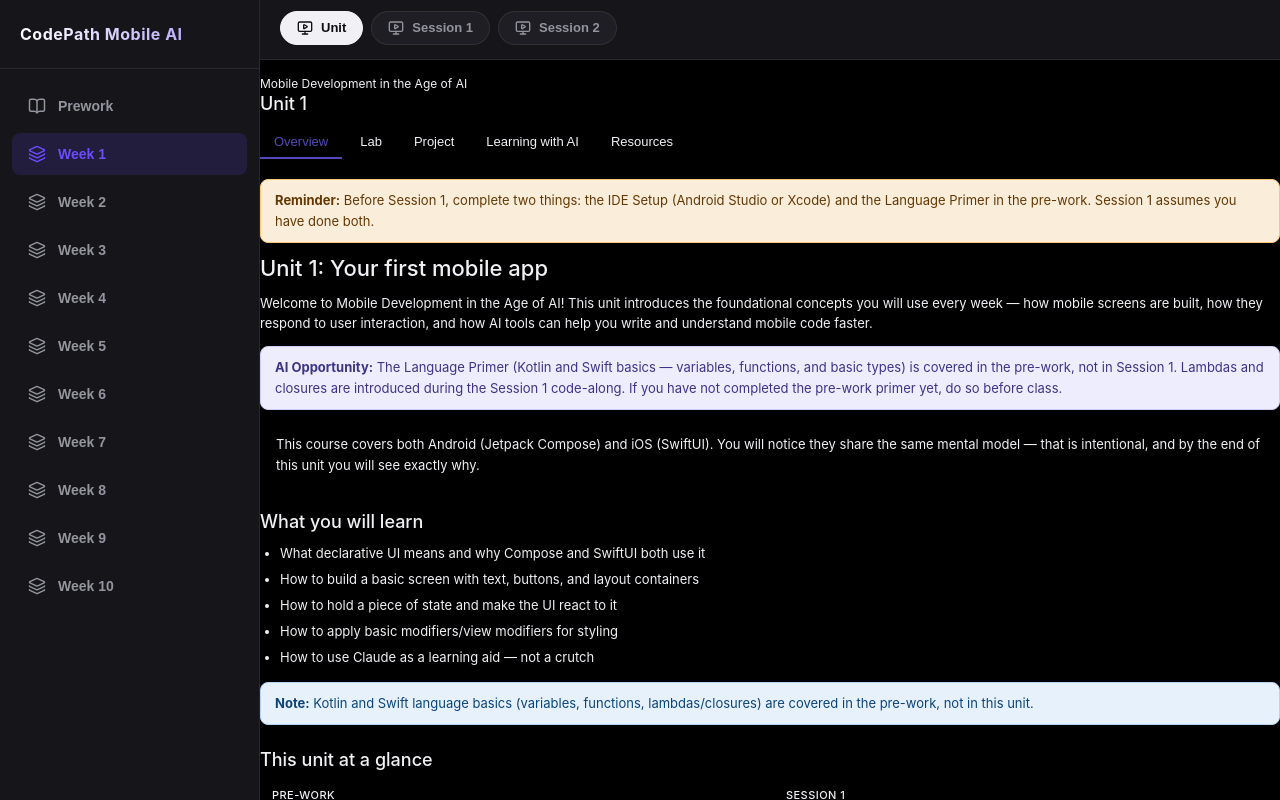
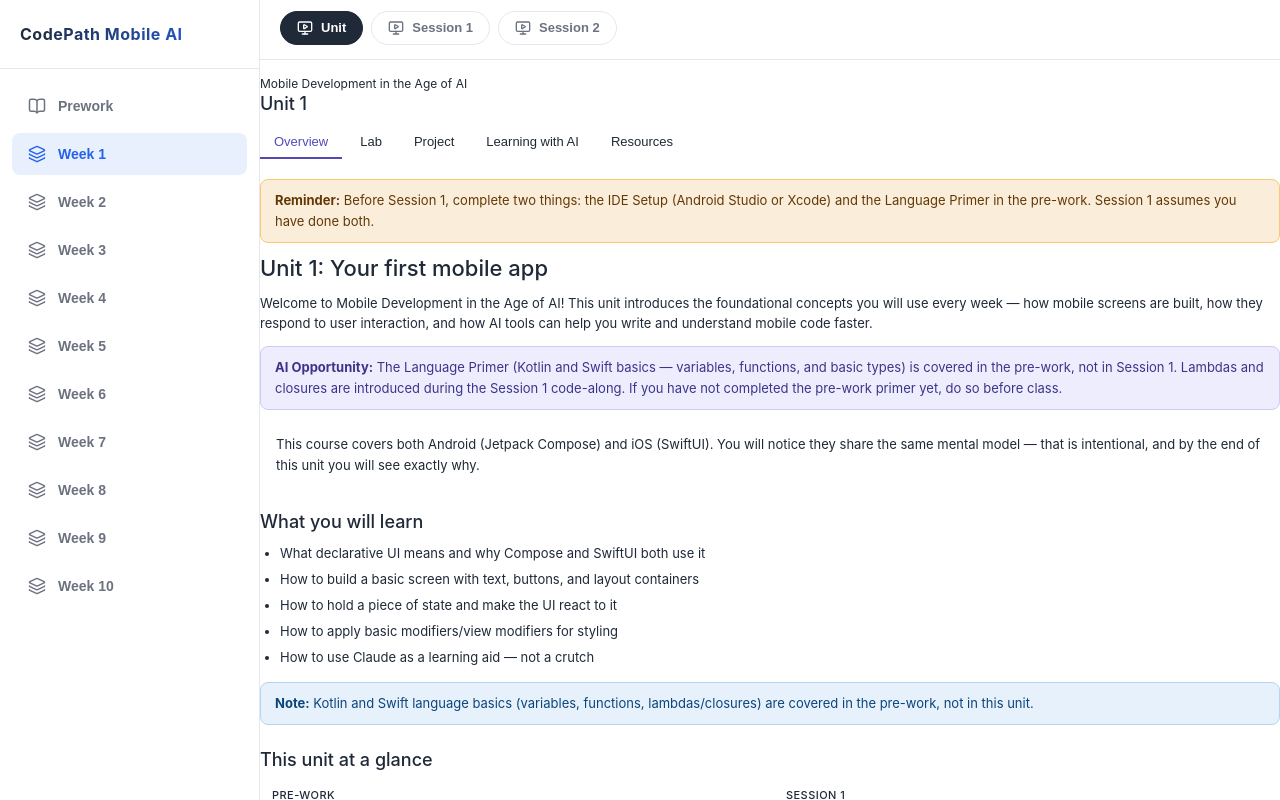
Before and after one commit to PaulLeung93/Mobile-Development-Course, a React (Vite) app: page / in a window 1280 px wide. Built offline with nearby package versions, Linux system fonts and the light colour scheme.

Commit message:
style: switch navigation shell to light mode

```diff
--- a/src/index.css
+++ b/src/index.css
@@ -1,12 +1,12 @@
 :root {
-  --bg-dark: #0f0f13;
-  --bg-sidebar: #15151a;
-  --bg-panel: #1e1e24;
-  --text-main: #f0f0f5;
-  --text-muted: #94949e;
-  --accent: #6b4cff;
-  --accent-hover: #5438dc;
-  --border-color: rgba(255, 255, 255, 0.08);
+  --bg-dark: #f0f2f5;
+  --bg-sidebar: #ffffff;
+  --bg-panel: #ffffff;
+  --text-main: #1f2937;
+  --text-muted: #6b7280;
+  --accent: #2563eb;
+  --accent-hover: #1d4ed8;
+  --border-color: #e5e7eb;
   --sidebar-width: 260px;
 }
 
@@ -49,7 +49,7 @@
   font-size: 16px;
   font-weight: 700;
   letter-spacing: 0.5px;
-  background: linear-gradient(90deg, #fff, #a594fd);
+  background: linear-gradient(90deg, #1f2937, #2563eb);
   -webkit-background-clip: text;
   -webkit-text-fill-color: transparent;
 }
@@ -80,12 +80,12 @@
 }
 
 .sidebar-link:hover {
-  background-color: rgba(255, 255, 255, 0.05);
+  background-color: rgba(0, 0, 0, 0.04);
   color: var(--text-main);
 }
 
 .sidebar-link.active {
-  background-color: rgba(107, 76, 255, 0.15);
+  background-color: rgba(37, 99, 235, 0.1);
   color: var(--accent);
 }
 
@@ -145,12 +145,12 @@
 
 .tab-link:hover {
   color: var(--text-main);
-  border-color: rgba(255, 255, 255, 0.2);
+  border-color: rgba(0, 0, 0, 0.2);
 }
 
 .tab-link.active {
   background: var(--text-main);
-  color: var(--bg-dark);
+  color: #fff;
   border-color: var(--text-main);
 }
 
@@ -158,8 +158,8 @@
   flex: 1;
   overflow-y: auto;
   position: relative;
-  /* Dark background so slides look natural */
-  background: #000;
+  /* Light background so slides look natural */
+  background: #ffffff;
 }
 
 /* Responsive */
```
Also changed, not shown: 1 other file (tests, documents, lock files or other folders).
